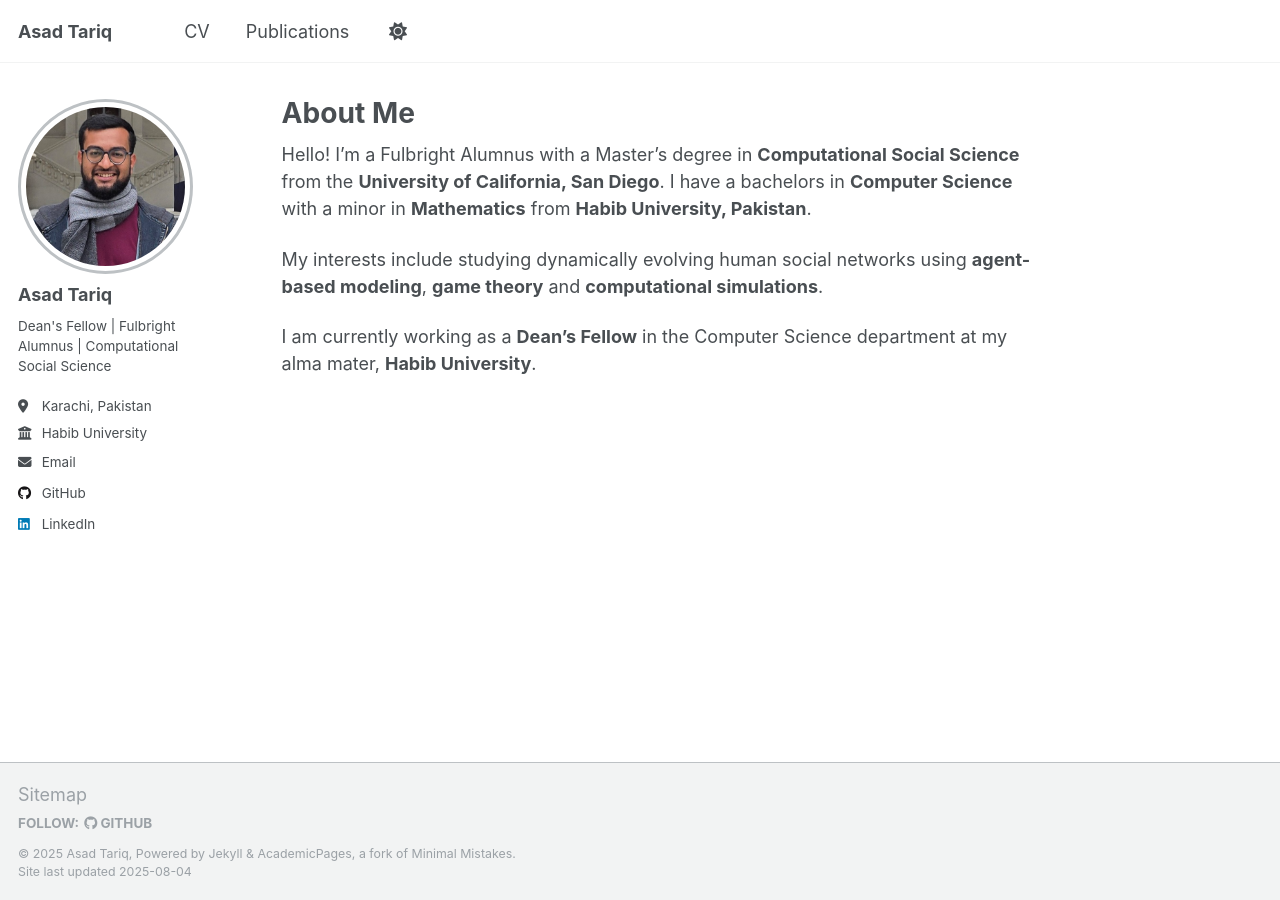
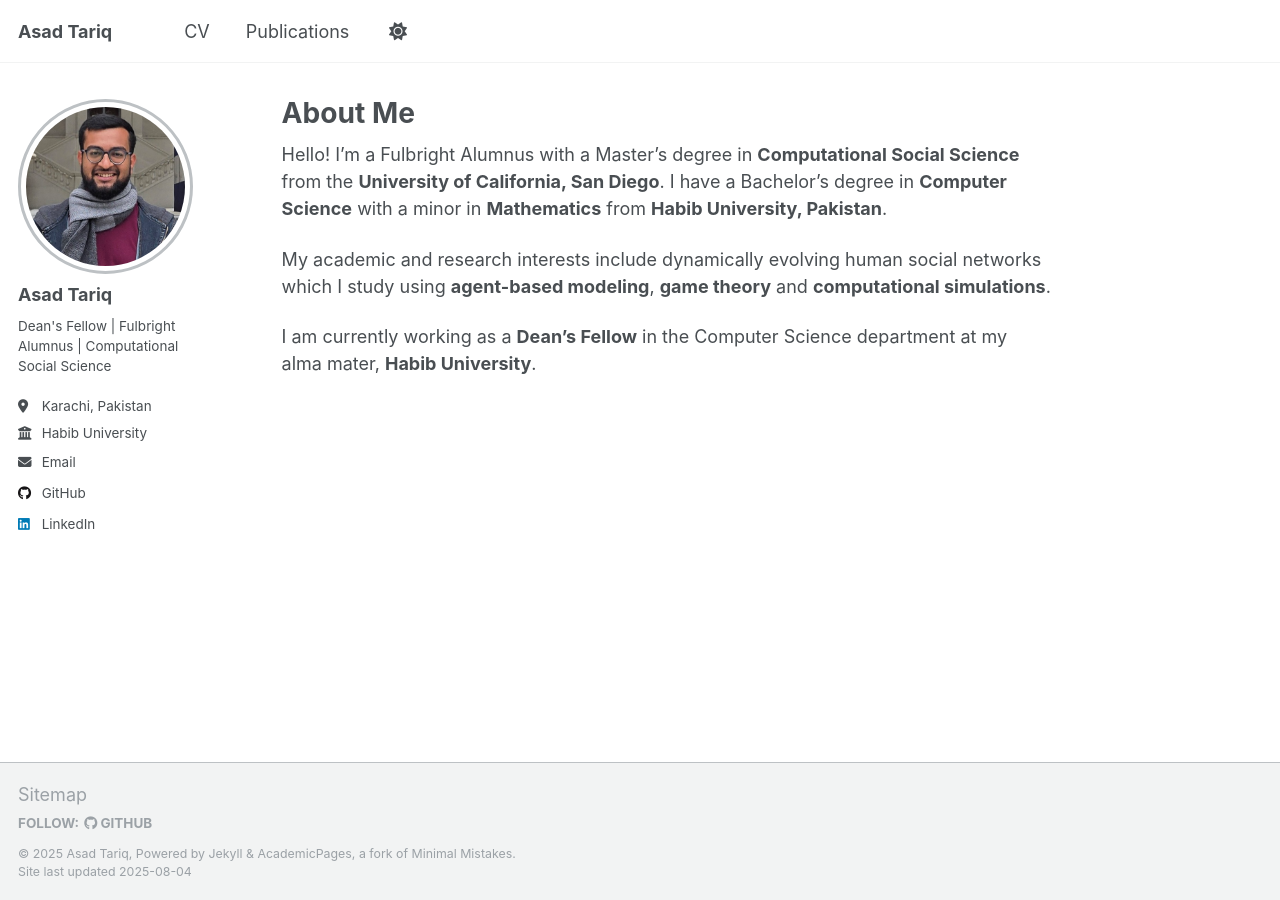
Before and after one commit to Asad-Tariq/Asad-Tariq.github.io, a Jekyll site: the page built from _pages/about.md, in a window 1280 px wide. Built offline with Jekyll 4.4.1, drawn with Linux system fonts in a browser that asks for light colours.

Commit message:
fall25 update

```diff
--- a/_pages/about.md
+++ b/_pages/about.md
@@ -8,8 +8,8 @@
   - /about.html
 ---
 
-Hello! I'm a Fulbright Alumnus with a Master's degree in **Computational Social Science** from the **University of California, San Diego**. I have a bachelors in **Computer Science** with a minor in **Mathematics** from **Habib University, Pakistan**.
+Hello! I'm a Fulbright Alumnus with a Master's degree in **Computational Social Science** from the **University of California, San Diego**. I have a Bachelor's degree in **Computer Science** with a minor in **Mathematics** from **Habib University, Pakistan**.
 
-My interests include studying dynamically evolving human social networks using **agent-based modeling**, **game theory** and **computational simulations**.
+My academic and research interests include dynamically evolving human social networks which I study using **agent-based modeling**, **game theory** and **computational simulations**.
 
 I am currently working as a **Dean's Fellow** in the Computer Science department at my alma mater, **Habib University**.
```
